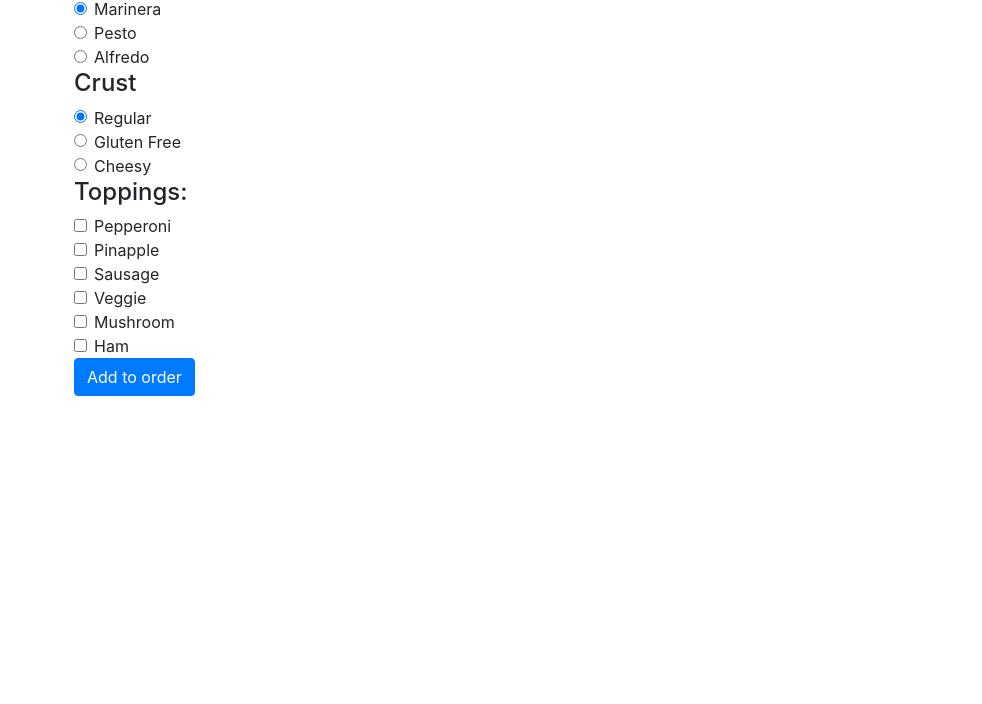
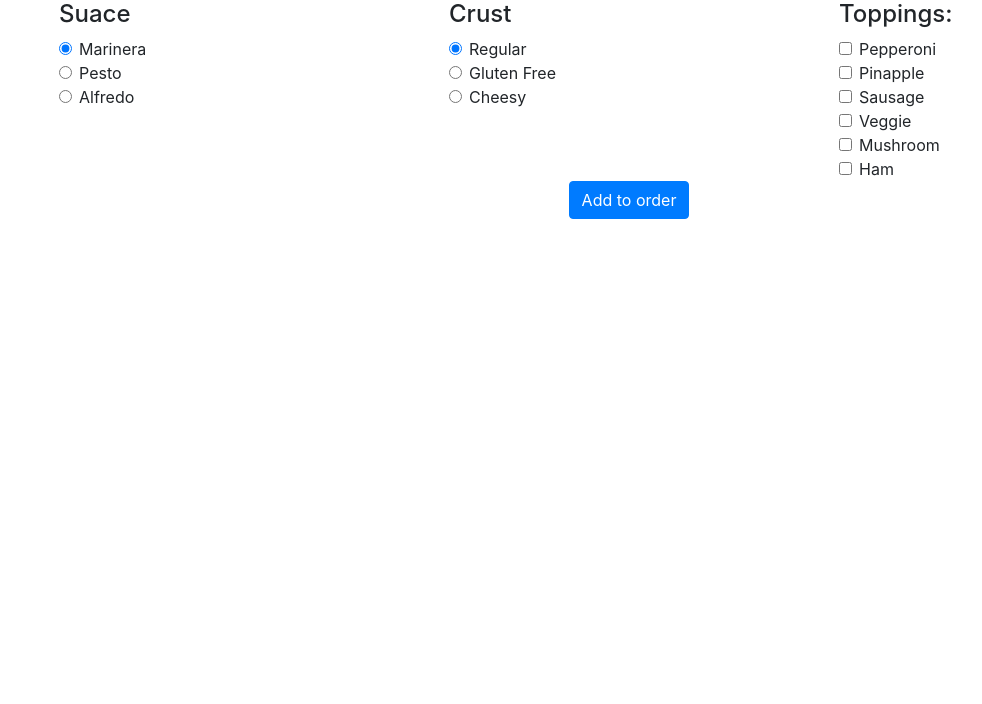
Before and after one commit to NeverSettels/pizza-constructor-practice, a plain HTML site: page index.html in a window 1280 px wide. Shown: the part 96-800 px from the top of the page, without its empty margins (11-993 px from the left). Drawn offline with Linux system fonts and the light colour scheme.

Commit message:
Add super basic styling

```diff
--- a/css/styles.css
+++ b/css/styles.css
@@ -0,0 +1,25 @@
+body{
+  width:100vw;
+  padding: 5vh;
+}
+#order{
+  width: 100%;
+  display: flex;
+  flex-direction: column;
+  align-items: center;
+}
+.inputs{
+  width: 100%;
+  display: flex;
+  flex-flow: row wrap;
+  justify-content: space-evenly;
+}
+.radio-container{
+  width: 30%
+}
+#pizzas{
+  width: 100%;
+  display: flex;
+  flex-flow: row wrap;
+  justify-content: space-evenly;
+}
--- a/index.html
+++ b/index.html
@@ -12,13 +12,11 @@
   <title>Papa Settels Pizzeria</title>
 </head>
 
-<body class="container">
+<body>
   <h1>Papa Settels Pizzeria</h1>
-
-
-
   <form id="order">
-
+    <div class="inputs">
+      <div class='radio-container'>
         <h4>Suace</h4>
         <div class="form-check">
           <input class="form-check-input" type="radio" name="sauceRadios" value="Marinera" value="Marinera" checked>
@@ -38,7 +36,9 @@
             Alfredo
           </label>
         </div>
+      </div>
 
+      <div class='radio-container'>
         <h4>Crust</h4>
         <div class="form-check">
           <input class="form-check-input" type="radio" name="crustRadios" value="Regular" checked>
@@ -58,7 +58,8 @@
             Cheesy
           </label>
         </div>
-
+      </div>
+      <div class="radio-container">
         <h4>Toppings:</h4>
         <div class="form-check">
           <input class="form-check-input" type="checkbox" name='topping' value="Pepperoni" id="check1">
@@ -96,6 +97,8 @@
             Ham
           </label>
         </div>
+      </div>
+    </div>
     <button class='btn btn-primary'>Add to order</button>
   </form>
   <div id="pizzas">
```
Lines whose indentation alone changed are shown as unchanged.
